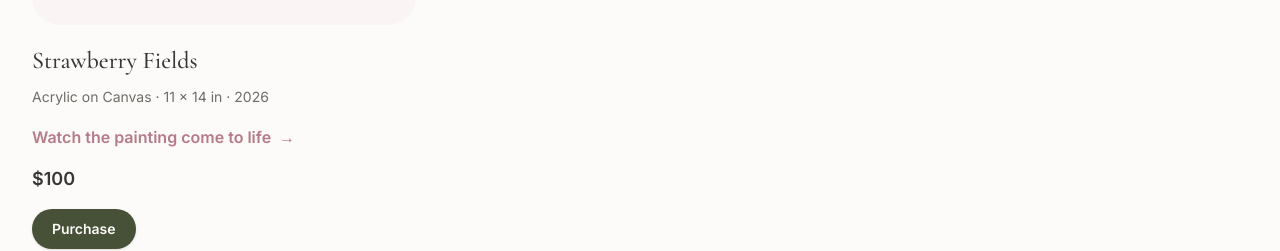
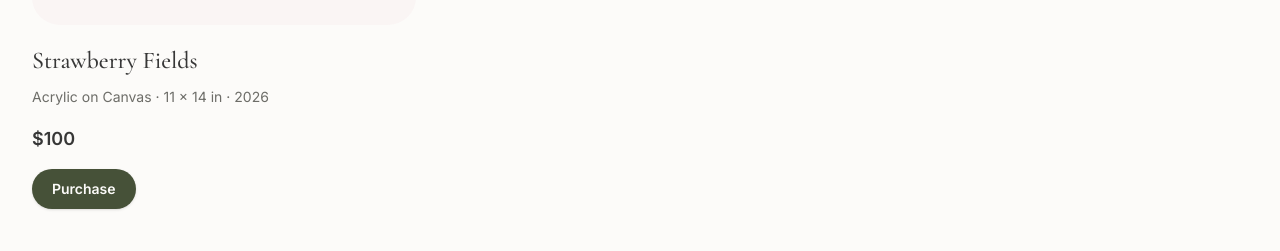
Before and after one commit to natsalinas/nats_artpage, a Next.js app: page /gallery in a window 1280 px wide. Shown: the part 940-1191 px from the top of the page. Built offline with nearby package versions, Linux system fonts and the light colour scheme; grey boxes are pictures that could not be loaded.

Commit message:
Remove Instagram process links from gallery

```diff
--- a/app/gallery/page.tsx
+++ b/app/gallery/page.tsx
@@ -10,8 +10,6 @@ const rosaOriginals = [
     dimensions: "11 × 14 in",
     year: "2026",
     price: "$100",
-    processLink: "https://www.instagram.com/reel/DdzXFY8qASv/?stkn=djhodHBrNnQ0bXg0",
-    processLinkLabel: "Watch the painting come to life",
   },
 ];
 
@@ -50,8 +48,6 @@ const otherArtworks = [
     dimensions: "30 × 15 in",
     year: "2026",
     price: "$200",
-    processLink: "https://www.instagram.com/reel/DV_h1yrDY7Q/?stkn=eGlmeGRpZHIzdHcx",
-    processLinkLabel: "Watch the painting come to life",
   },
   {
     title: "Lana Del Rey Pullover",
@@ -94,8 +90,6 @@ type GalleryArtwork = {
   dimensions?: string;
   year?: string;
   price?: string;
-  processLink?: string;
-  processLinkLabel?: string;
 };
 
 function ArtworkGrid({ artworks }: { artworks: GalleryArtwork[] }) {
@@ -111,8 +105,6 @@ function ArtworkGrid({ artworks }: { artworks: GalleryArtwork[] }) {
           dimensions={artwork.dimensions}
           year={artwork.year}
           price={artwork.price}
-          processLink={artwork.processLink}
-          processLinkLabel={artwork.processLinkLabel}
         />
       ))}
     </div>
```
